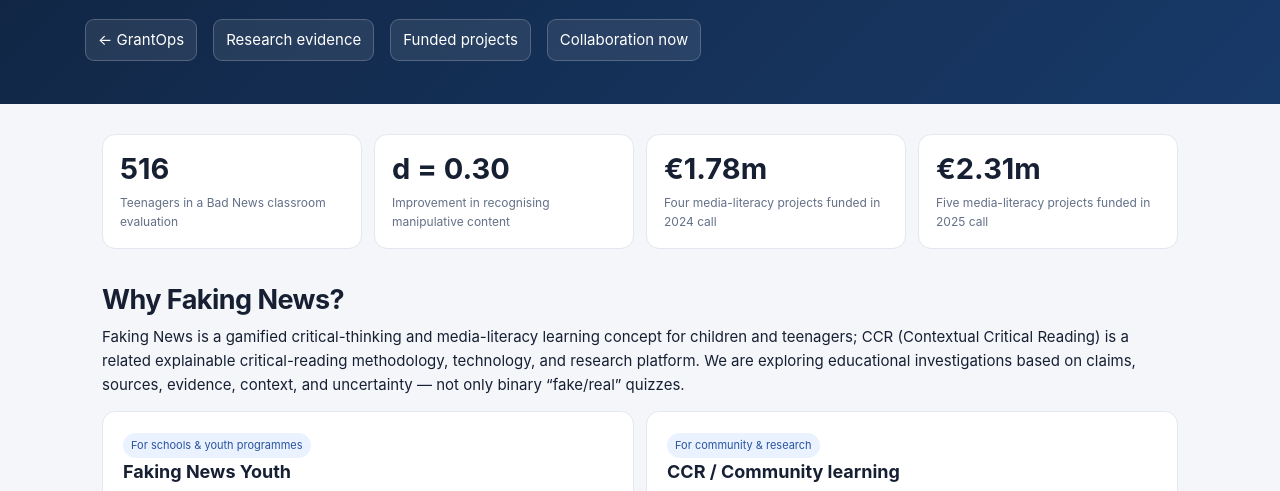
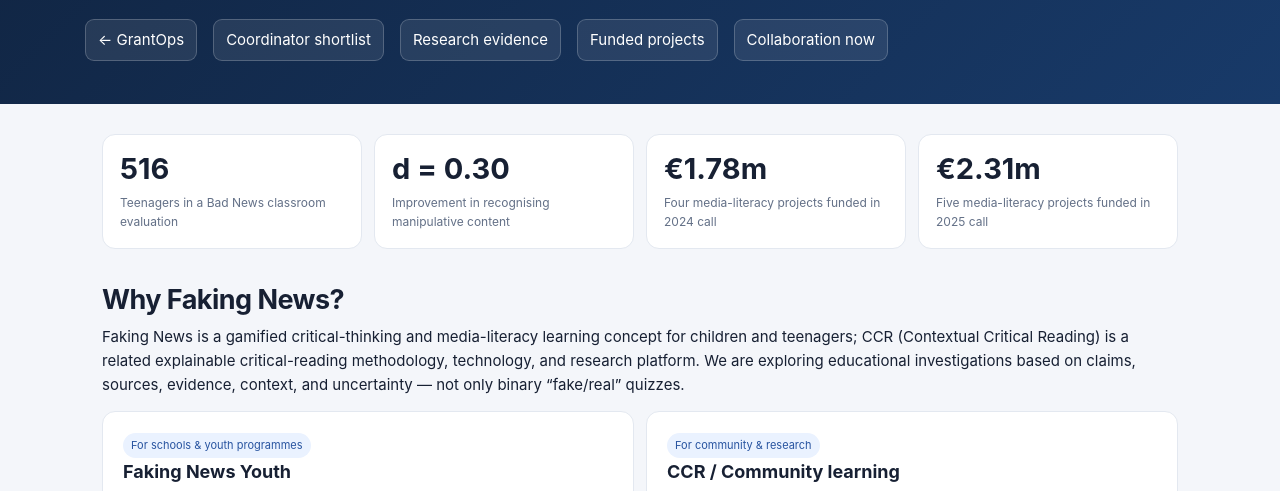
Before and after one commit to Obefree/GrantOps-Public, a plain HTML site: page media-literacy/index.html in a window 1280 px wide. Shown: the part 254-745 px from the top of the page. Drawn offline with Linux system fonts and the light colour scheme.

Commit message:
feat(public): link Faking News coordinator pipeline from GrantOps navigation and research

```diff
--- a/media-literacy/index.html
+++ b/media-literacy/index.html
@@ -18,7 +18,7 @@
 <div class="crumb">GrantOps / Educational games / Evidence and funded projects</div>
 <h1>Faking News &amp; CCR<br>Media Literacy Research</h1>
 <p>Evidence-led game-based learning for critical thinking and media literacy. Published research, funded European projects, and practical ways to collaborate on delivery and evaluation.</p>
-<nav><a href="../">← GrantOps</a><a href="#studies">Research evidence</a><a href="#funding">Funded projects</a><a href="#work">Collaboration now</a></nav>
+<nav><a href="../">← GrantOps</a><a href="../coordinators/">Coordinator shortlist</a><a href="#studies">Research evidence</a><a href="#funding">Funded projects</a><a href="#work">Collaboration now</a></nav>
 </div></header>
 <main class="main">
 <div class="metrics">
@@ -60,6 +60,7 @@
 </section>
 <section id="work">
 <h2>Partner on a founder-led Faking News pilot</h2>
+<p><a href="../coordinators/"><strong>View verified coordinator shortlist and outreach statuses →</strong></a></p>
 <p class="sub">Our priority is to develop <b>Faking News as an independently initiated educational product</b>, together with eligible European school, youth, media-literacy and research organisations. We are looking for a genuine cross-border educational pilot, defined development and evaluation roles, and transparent arrangements for pre-existing technology and newly funded educational materials. Paid delivery work remains a secondary option; grant funding and consortium membership are not yet secured.</p>
 <div class="notice"><strong>First project route: Erasmus+ KA210</strong>A practical school/youth pilot may fit the €30,000 or €60,000 small-scale partnership format, requiring at least two eligible organisations from two participating countries. A legally eligible partner must submit the application; the founder can lead product design through an agreed role. <a href="https://erasmus-plus.ec.europa.eu/programme-guide/part-b/key-action-2/small-scale-partnerships">Official guide ↗</a>. The 2027 national schedule still needs confirmation.</div>
 <div class="cards">
```
